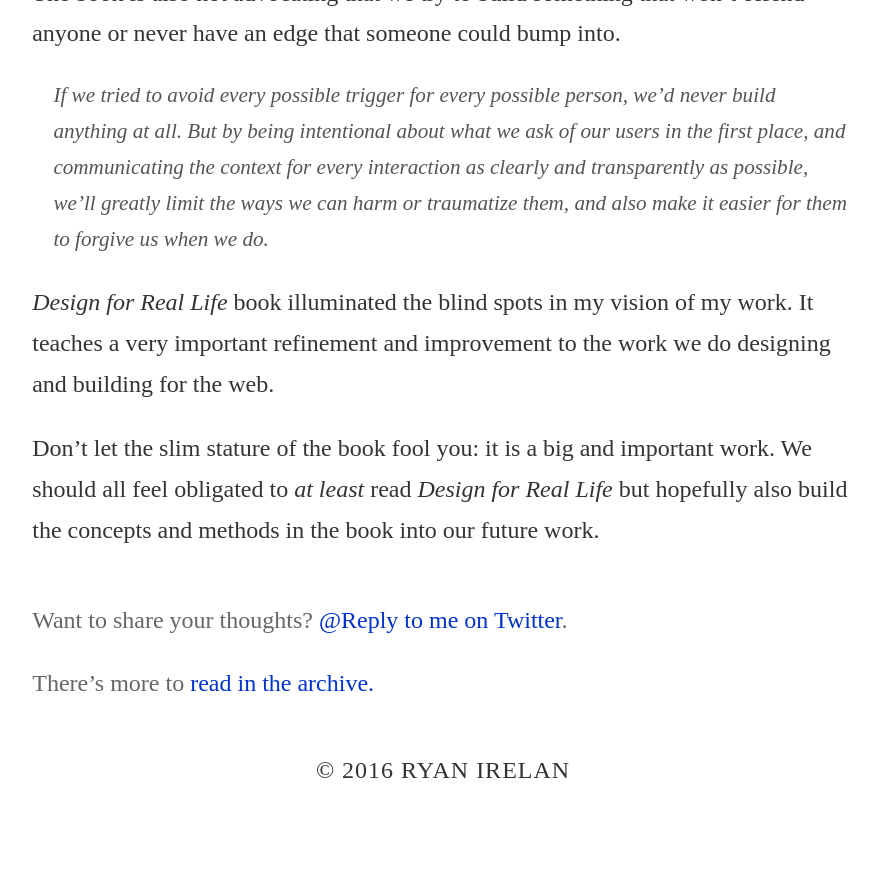
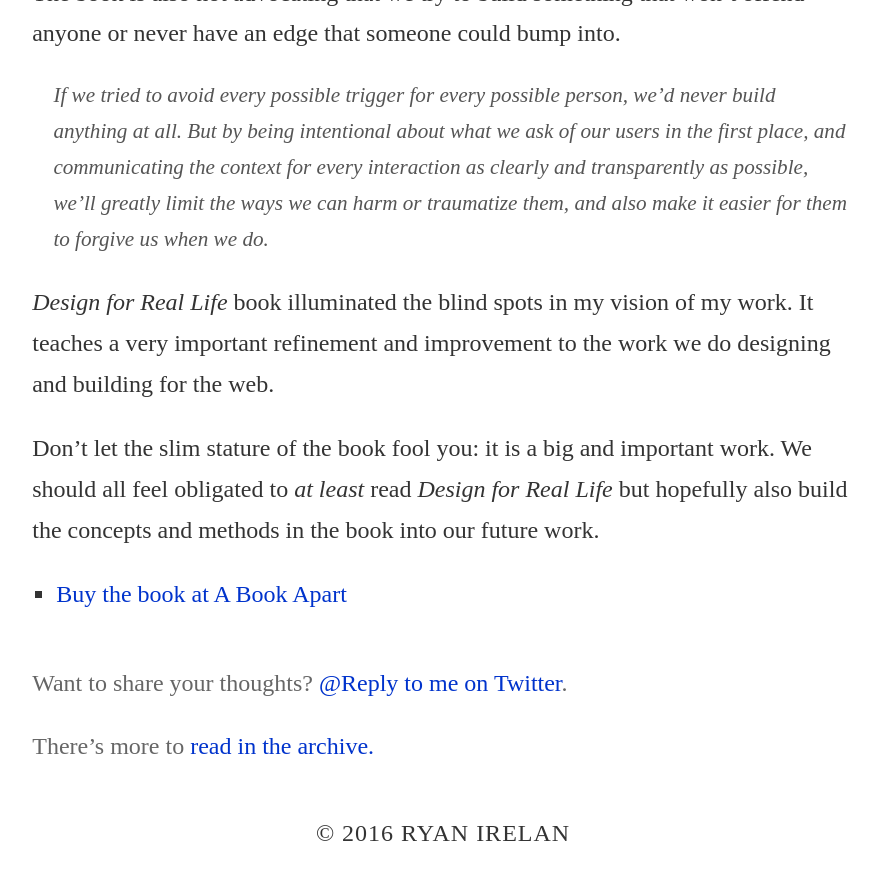
Before and after one commit to ryanirelan/ryanirelan.github.io, a Jekyll site: the page built from _posts/2016-03-21-design-for-real-life---eric-meyer--sara-wachter-boettcher.markdown, in a window 1280 px wide and 900 px high, scrolled down 2281 px. Shown: the top 880 px of the window, without its empty margins (197-1074 px from the left). Built offline with Jekyll 4.4.1, drawn with Linux system fonts in a browser that asks for light colours; nearby versions of some CDN libraries; some web fonts are replaced; before the commit the page ends 3118 px from its top, so only the background shows below that.

Commit message:
updated to include link to book

```diff
--- a/_posts/2016-03-21-design-for-real-life---eric-meyer--sara-wachter-boettcher.markdown
+++ b/_posts/2016-03-21-design-for-real-life---eric-meyer--sara-wachter-boettcher.markdown
@@ -27,3 +27,5 @@
 _Design for Real Life_ book illuminated the blind spots in my vision of my work. It teaches a very important refinement and improvement to the work we do designing and building for the web.
 
 Don’t let the slim stature of the book fool you: it is a big and important work. We should all feel obligated to _at least_ read _Design for Real Life_ but hopefully also build the concepts and methods in the book into our future work.
+
+* [Buy the book at A Book Apart](https://abookapart.com/products/design-for-real-life)
```
